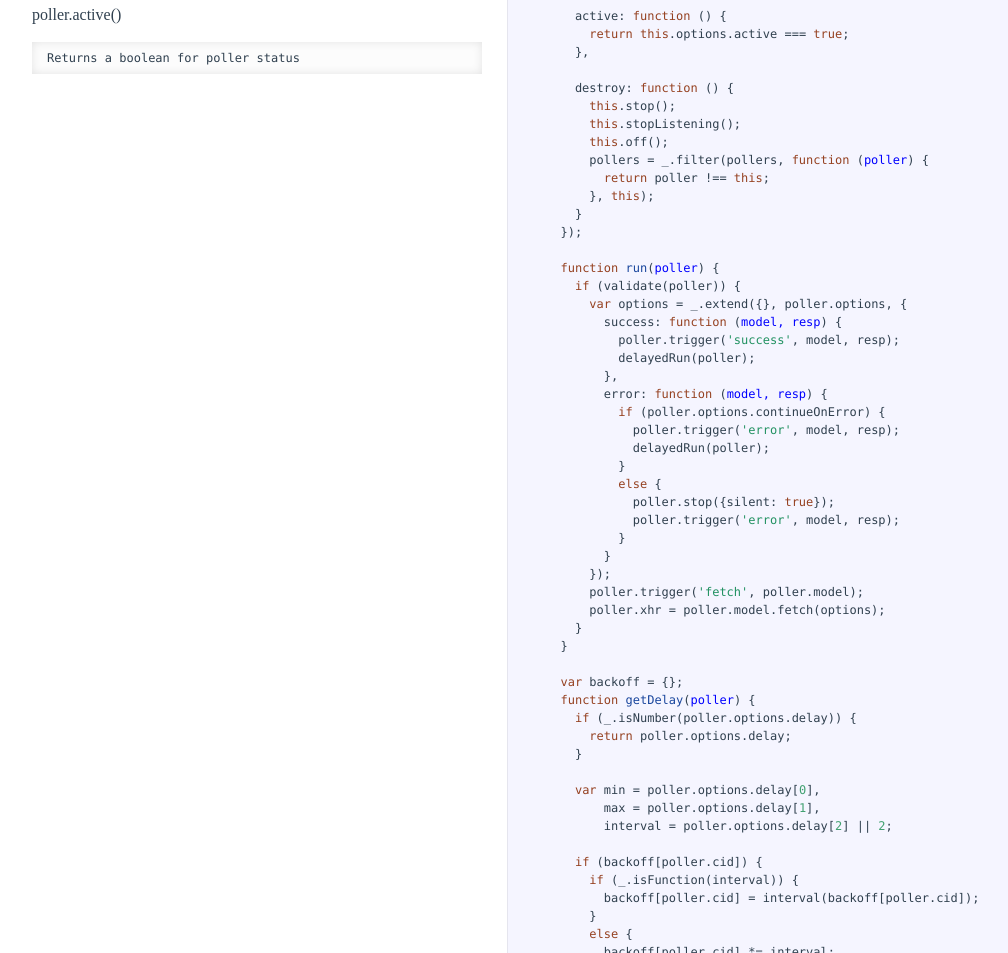
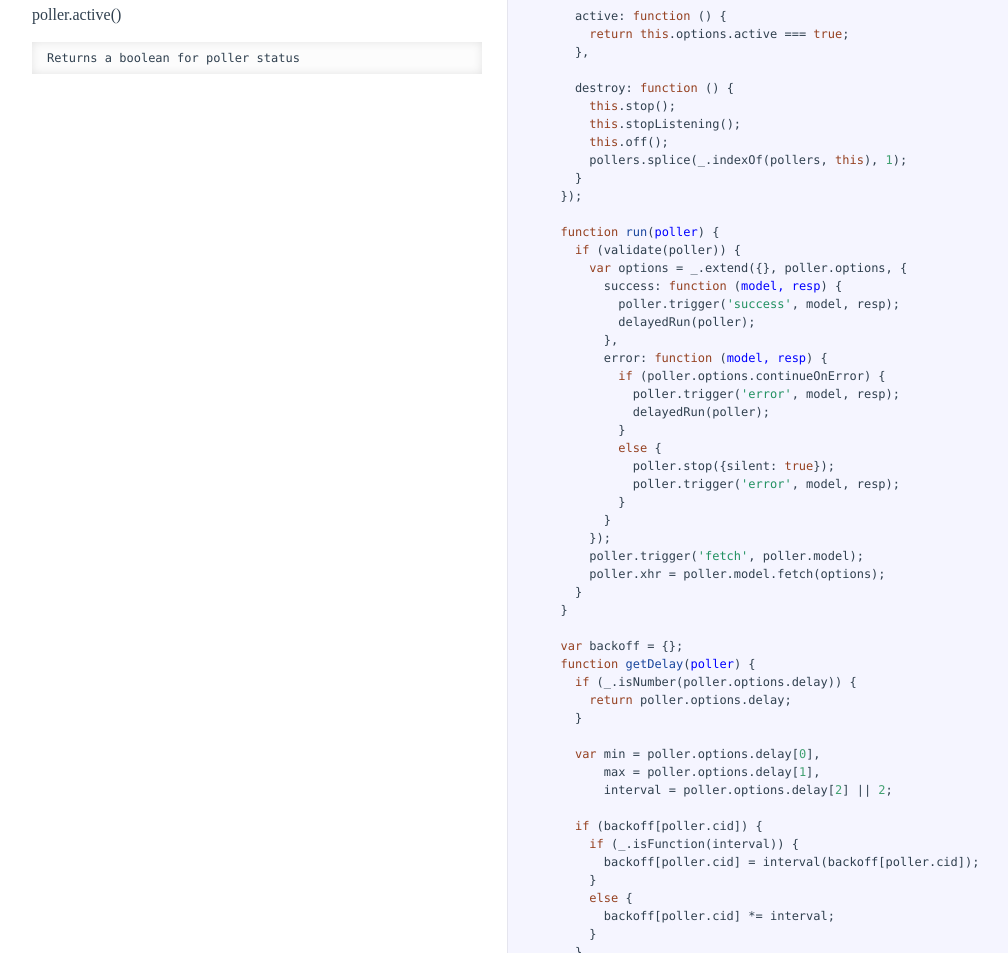
Before and after one commit to uzikilon/backbone-poller, a website: page index.html in a window 1280 px wide. Shown: the part 2354-3307 px from the top of the page, without its empty margins (18-1026 px from the left). Drawn offline with Linux system fonts and the light colour scheme; a web font is replaced by a local one.

Commit message:
Updated annotated soucre code

```diff
--- a/index.html
+++ b/index.html
@@ -300,9 +300,7 @@ Returns a boolean for poller status
       <span class="hljs-keyword">this</span>.stop();
       <span class="hljs-keyword">this</span>.stopListening();
       <span class="hljs-keyword">this</span>.off();
-      pollers = _.filter(pollers, <span class="hljs-function"><span class="hljs-keyword">function</span> (<span class="hljs-params">poller</span>) </span>{
-        <span class="hljs-keyword">return</span> poller !== <span class="hljs-keyword">this</span>;
-      }, <span class="hljs-keyword">this</span>);
+      pollers.splice(_.indexOf(pollers, <span class="hljs-keyword">this</span>), <span class="hljs-number">1</span>);
     }
   });
 
```
